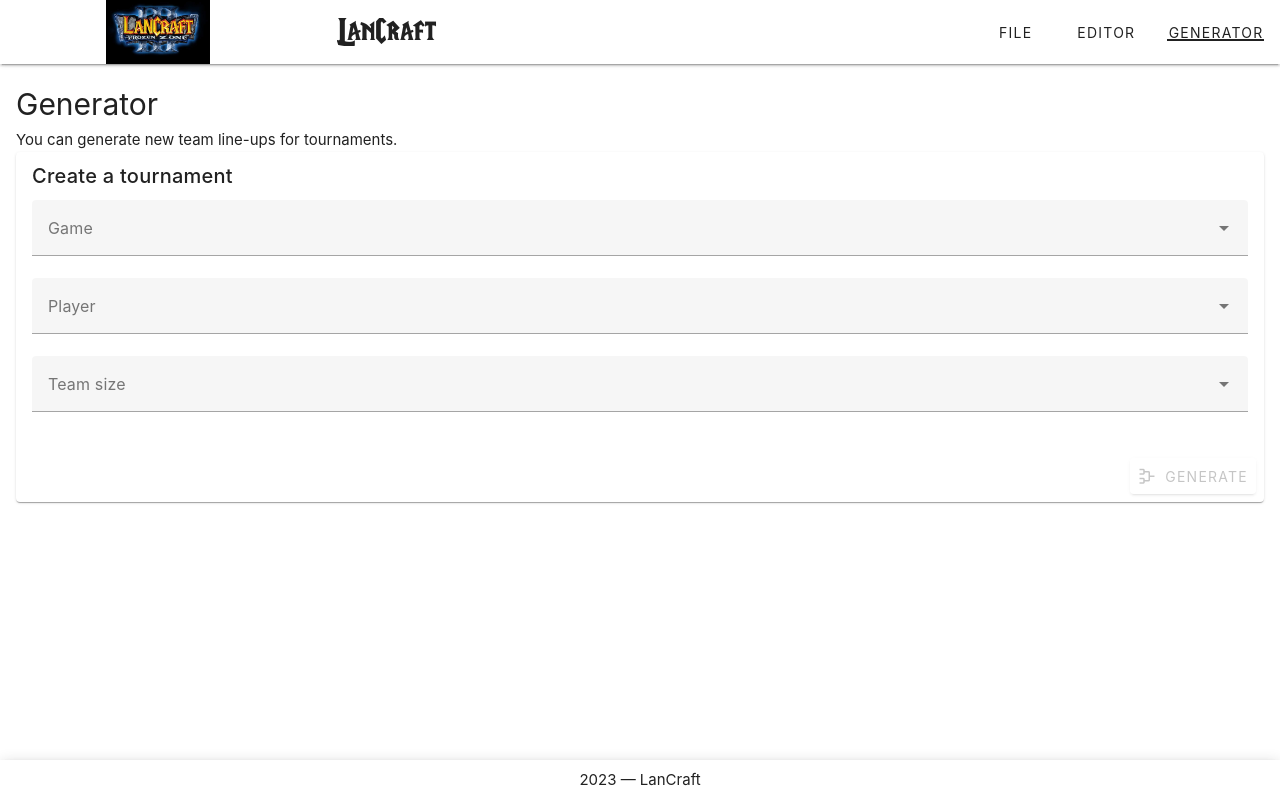
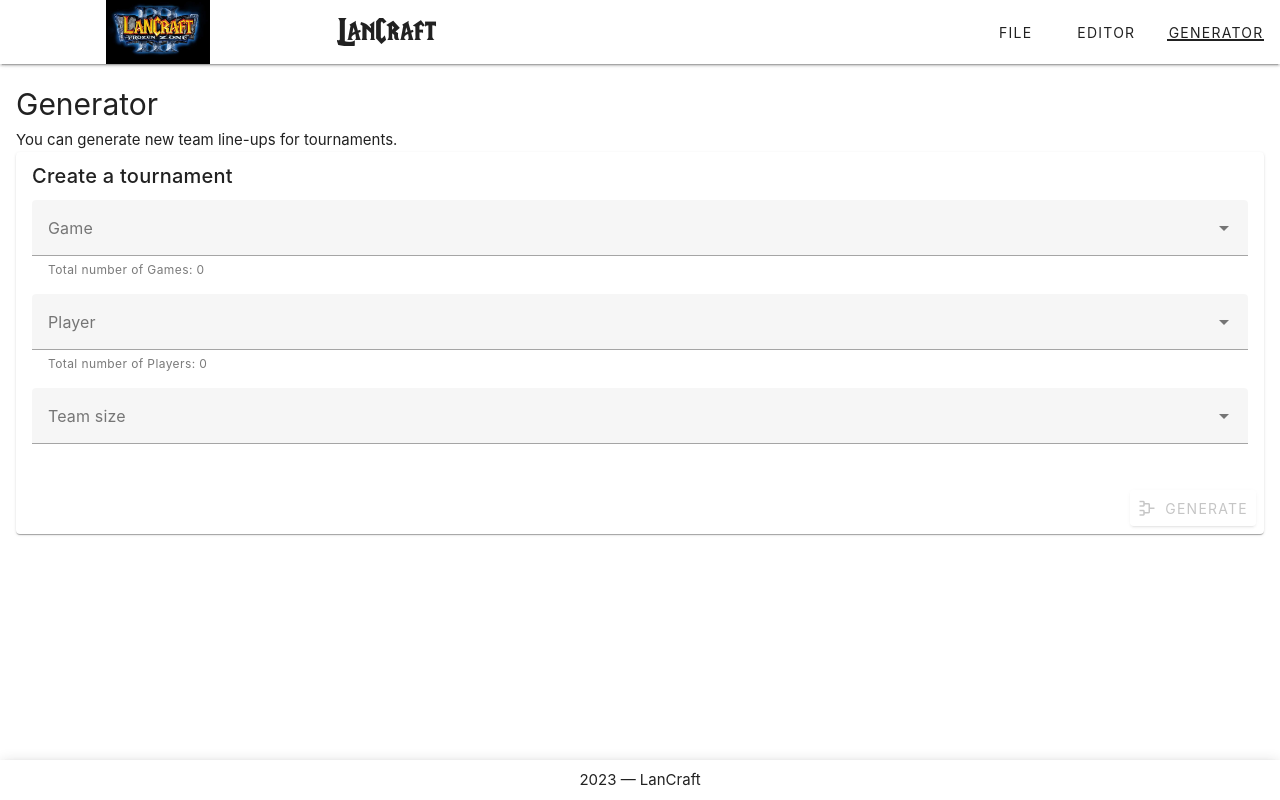
Before and after one commit to benitsch/team-generator, a Vue app: page /generator in a window 1280 px wide. Built offline with nearby package versions, Linux system fonts and the light colour scheme.

Commit message:
Add total number of players and games to the editor and generator view

```diff
--- a/src/components/TournamentGenerator.vue
+++ b/src/components/TournamentGenerator.vue
@@ -5,18 +5,24 @@
       <v-card-text>
         <v-select
           v-model="selectedGameId"
+          class="mb-4"
           :items="state.games"
           item-title="name"
           item-value="id"
           label="Game"
+          :hint="`Total number of Games: ${state.games.length}`"
+          persistent-hint
         ></v-select>
         <v-select
           v-model="selectedParticipants"
+          class="mb-4"
           :items="state.players"
           label="Player"
           multiple
           item-value="id"
           item-title="tag"
+          :hint="`Total number of Players: ${state.players.length}`"
+          persistent-hint
         >
           <template #prepend-item>
             <v-list-item title="Select All" @click="toggleSelectAll">
--- a/src/views/EditorView.vue
+++ b/src/views/EditorView.vue
@@ -7,7 +7,7 @@
     <v-col cols="12" md="6">
       <v-card>
         <v-card-title class="d-flex">
-          Players
+          Players&nbsp;({{ state.players.length }})
           <v-spacer></v-spacer>
           <v-btn
             size="small"
```
